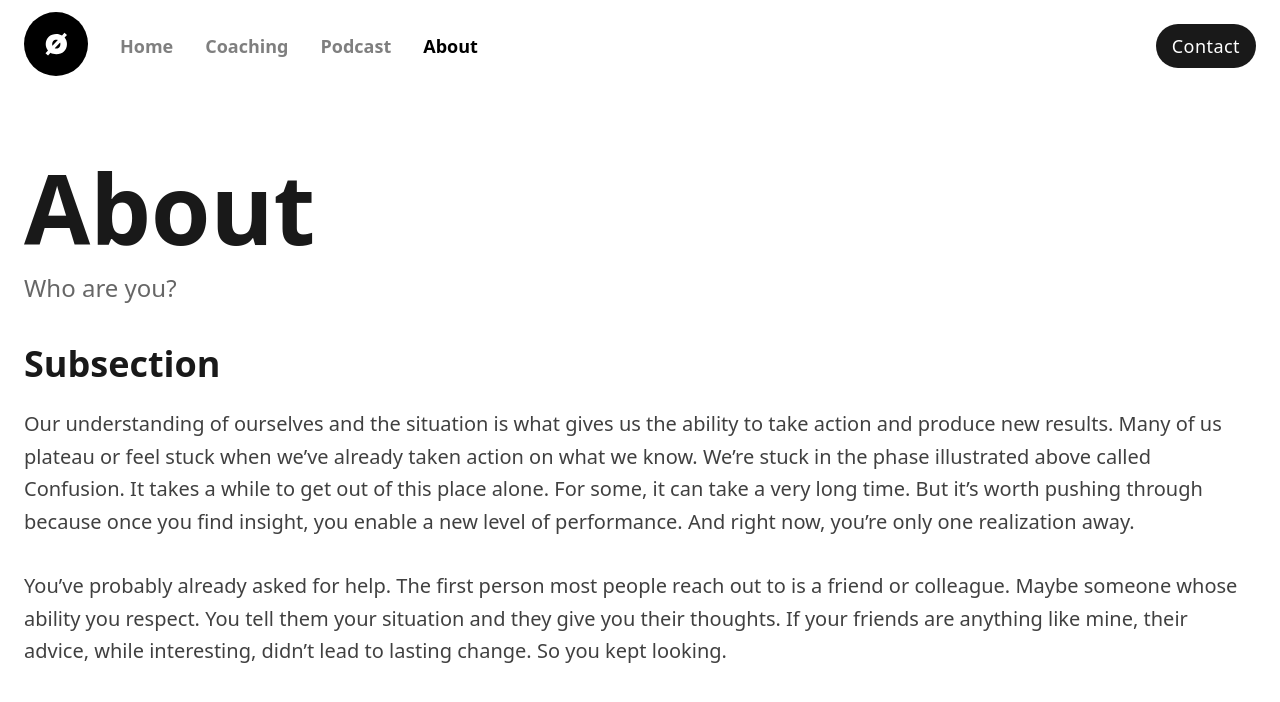
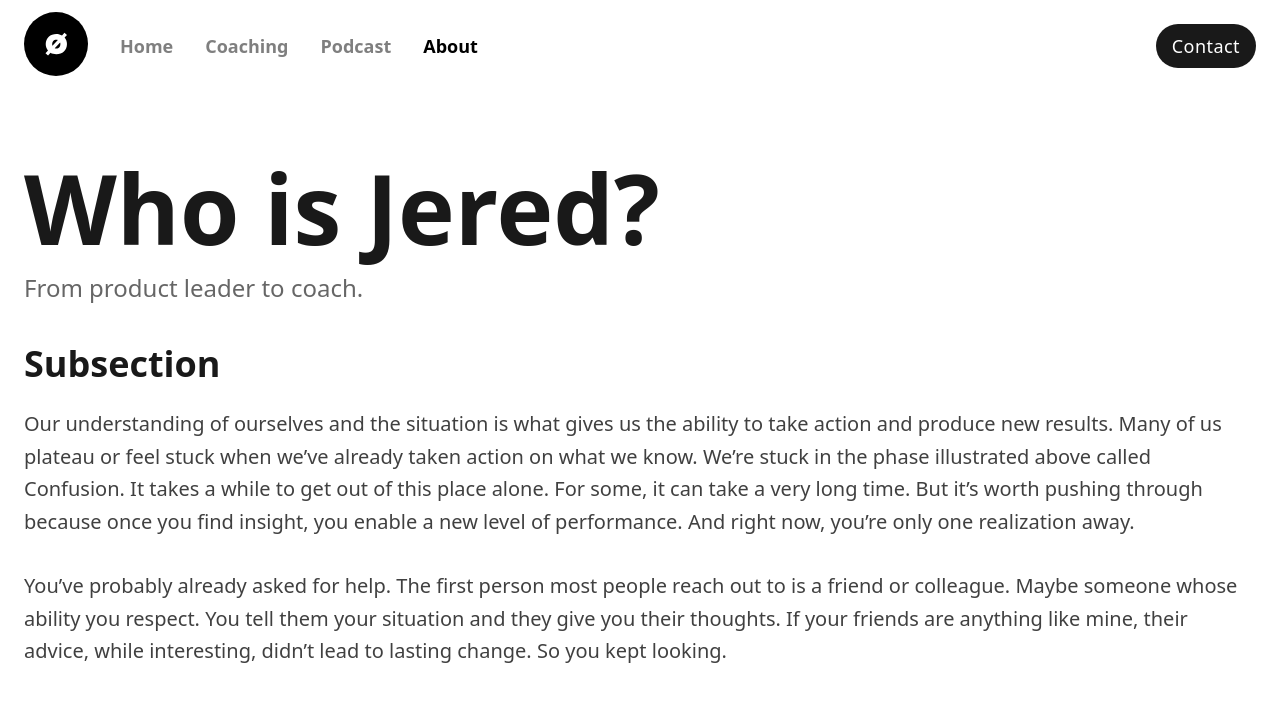
Before and after one commit to JeredOdegard/personal-site, a Next.js app: page /about in a window 1280 px wide. Shown: the top 702 px of the page. Built offline with nearby package versions, Linux system fonts and the light colour scheme.

Commit message:
Set 10 min static regeneration for podcast episodes and made minor copy edits.

```diff
--- a/pages/about.js
+++ b/pages/about.js
@@ -16,8 +16,8 @@ function About() {
       <Navigation />
 
       <Section>
-        <Headline>About</Headline>
-        <Subtitle>Who are you?</Subtitle>
+        <Headline>Who is Jered?</Headline>
+        <Subtitle>From product leader to coach.</Subtitle>
         <SectionTitle>Subsection</SectionTitle>
         <Paragraph>Our understanding of ourselves and the situation is what gives us the ability to take action and produce new results. Many of us plateau or feel stuck when we’ve already taken action on what we know. We’re stuck in the phase illustrated above called Confusion. It takes a while to get out of this place alone. For some, it can take a very long time. But it’s worth pushing through because once you find insight, you enable a new level of performance. And right now, you’re only one realization away.</Paragraph>
         <Paragraph>You’ve probably already asked for help. The first person most people reach out to is a friend or colleague. Maybe someone whose ability you respect. You tell them your situation and they give you their thoughts. If your friends are anything like mine, their advice, while interesting, didn’t lead to lasting change. So you kept looking.</Paragraph>
--- a/pages/contact.js
+++ b/pages/contact.js
@@ -17,8 +17,8 @@ export default function Contact() {
 
       <Section>
         <Headline>Let's talk</Headline>
-        <Subtitle>I would love to connect.</Subtitle>
-        <Paragraph>This page is still being built (by me). Please email <strong>hello@jeredodegard.com</strong> if you want to reach me.</Paragraph>
+        <Subtitle>What we can build together?</Subtitle>
+        <Paragraph>Because this page is not yet finished, please email <strong>hello@jeredodegard.com</strong> to start a conversation.</Paragraph>
       </Section>
     </Container>
   )
--- a/pages/podcast.js
+++ b/pages/podcast.js
@@ -19,7 +19,7 @@ export async function getStaticProps() {
 
   return {
     props: { podcast },
-    revalidate: 300,
+    revalidate: 600,
   }
 }
 
```
